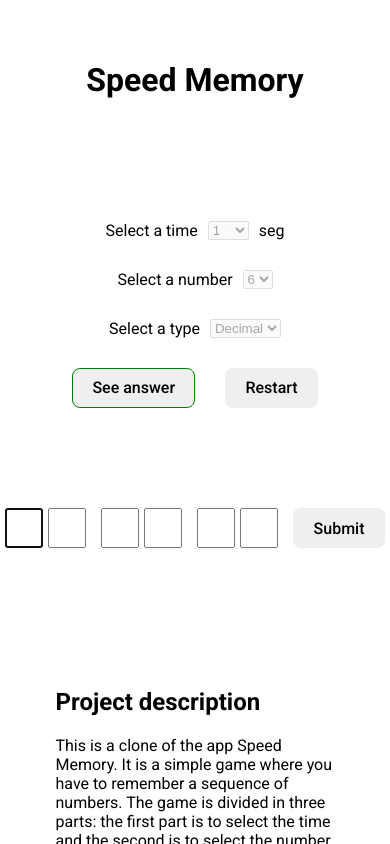
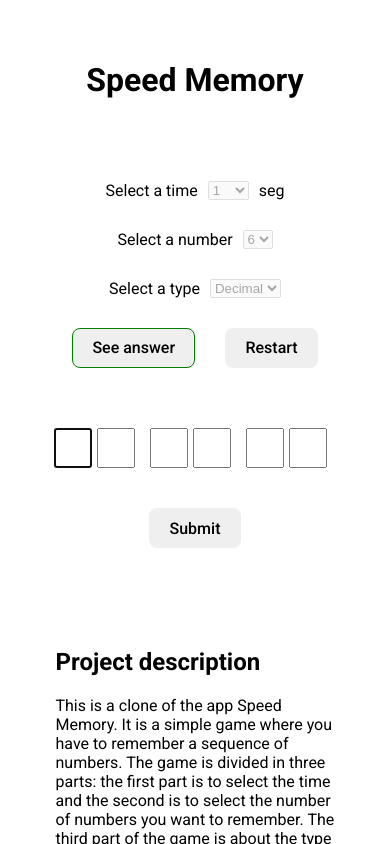
Before and after one commit to freddychannarvaez/speed-memory-clone, a React (Vite) app: page / in a window 390 px wide. Both pictures are taken after a click on the button "Start Test". Shown: the top 844 px of the page. Built offline with nearby package versions, Linux system fonts and the light colour scheme.

Commit message:
Change inputs flex direction on mobile

```diff
--- a/src/App.css
+++ b/src/App.css
@@ -6,7 +6,7 @@
   flex-direction: column;
   justify-content: start;
   align-items: center;
-  row-gap: 100px;
+  row-gap: 60px;
   font-family: 'Roboto', sans-serif;
 }
 
@@ -96,6 +96,18 @@ button:focus-visible {
   }
 }
 
+.inputs-container {
+  display: flex;
+  flex-direction: row;
+  column-gap: 5px;
+
+  @media (max-width: 599px) {
+    flex-direction: column;
+    align-items: center;
+    row-gap: 40px;
+  }
+}
+
 .inputs {
   display: flex;
   flex-direction: row;
--- a/src/components/NumberInput.jsx
+++ b/src/components/NumberInput.jsx
@@ -52,7 +52,8 @@ export function NumberInput({number, onSubmit, evaluate}) {
 
   return (
     <form id="answer" onSubmit={(event) => handleSubmit(event)}
-      className="inputs">
+      className="inputs-container">
+        <div className="inputs">
           {numberArray.map((_, index) => (
             <input
               key={index}
@@ -66,6 +67,7 @@ export function NumberInput({number, onSubmit, evaluate}) {
               onKeyDown={(event) => onDetectBackspace(event, index)}
             />
           ))}
+        </div>
       {
         !evaluate && (
           <button type="submit">Submit</button>
```
Lines whose indentation alone changed are shown as unchanged.
